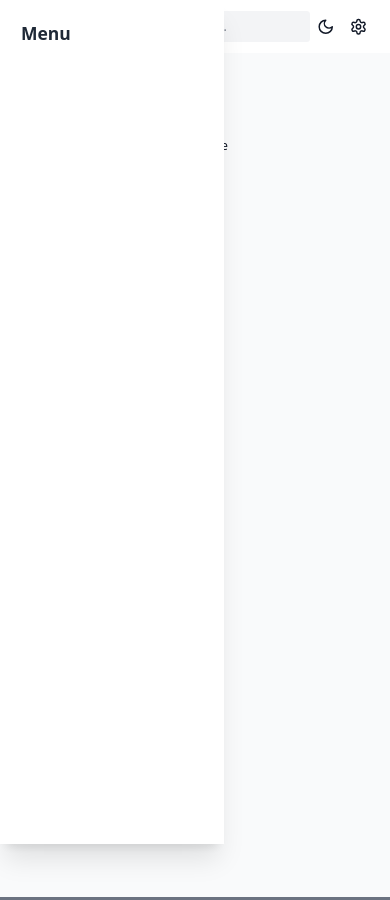
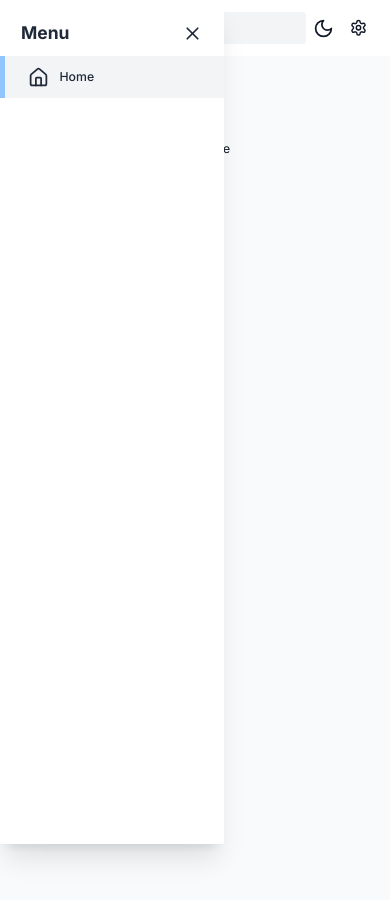
Before and after one commit to Emillyme/ABC-Management, a Next.js app in the folder client/: page / in a window 390 px wide. Built offline with nearby package versions, Linux system fonts and the light colour scheme; no server answers.

Commit message:
Menu hamburguer

```diff
--- a/client/src/app/components/Navbar/index.tsx
+++ b/client/src/app/components/Navbar/index.tsx
@@ -1,65 +1,76 @@
+"use client"
 import React from 'react';
-import { Settings, Search, Moon, Sun } from 'lucide-react';
+import { Settings, Search, Moon, Sun, Menu } from 'lucide-react';
 import Image from 'next/image';
 import Logo from '../../assets/abc.svg';
 import LogoWhite from '../../assets/abcWhite.svg'
 import Link from 'next/link';
 import { useAppDispatch, useAppSelector } from '../../redux';
-import { setIsDarkMode } from '@/state';
+import { setIsDarkMode, setIsSidebarCollapsed } from '@/state';
 
 const Navbar = () => {
   const dispatch = useAppDispatch();
-  // const isSidebarCollapsed = useAppSelector((state) => state.global.isSidebarCollapsed);
+  const isSidebarCollapsed = useAppSelector((state) => state.global.isSidebarCollapsed);
   const isDarkMode = useAppSelector((state) => state.global.isDarkMode);
 
   return (
     <div className="flex items-center justify-between bg-white px-4 py-3 dark:bg-black">
+      <div className="flex items-center gap-4">
+        {/* MENU HAMBURGUER */}
+        {!isSidebarCollapsed ? null : (
+          <button
+            onClick={() => dispatch(setIsSidebarCollapsed(!isSidebarCollapsed))}
+          >
+            <Menu className="h-8 w-8 dark:text-white" />
+          </button>
+        )}
+
         {/* Logo */}
         <Link href="/">
-      <div className="flex items-center">
-      {isDarkMode ? (
-        <Image src={LogoWhite} alt="LogoWhite" width={150} height={150} className="mr-[30px]" />
-      ) : (
-        <Image src={Logo} alt="Logo" width={150} height={150} className="mr-[30px]" />
-      )}
-      </div>
+            <Image
+              src={isDarkMode ? LogoWhite : Logo}
+              alt="Logo"
+              width={150}
+              height={150}
+              className="mr-[13px]"
+            />
         </Link>
+
         {/* Search Bar */}
         <div className="flex items-center gap-8">
+
           <div className="relative flex h-min w-[200px]">
-          <Search className="absolute left-[4px] top-1/2 -translate-y-1/2 mr-2 h-5 w-5 transform cursor-pointer dark:text-white" />
+            <Search className="absolute left-[4px] top-1/2 mr-2 h-5 w-5 -translate-y-1/2 transform cursor-pointer dark:text-white" />
             <input
               className="w-full rounded border-none bg-gray-100 p-2 pl-8 placeholder-gray-500 focus:border-transparent focus:outline-none dark:bg-gray-700 dark:text-white dark:placeholder-white"
               type="search"
-            placeholder="Pesquise aqui..."
+              placeholder="Search..."
             />
           </div>
         </div>
-
-      {/* Icons para o usuario*/}
-      <div className="flex items-center ml-auto">
+      </div>
+      {/* Icons */}
+      <div className="flex items-center">
         <button
-          onClick={() => {
-            dispatch(setIsDarkMode(!isDarkMode));
-          }}
-
+          onClick={() => dispatch(setIsDarkMode(!isDarkMode))}
           className={
             isDarkMode
-            ? "rounded p-2 hover:bg-gray-700"
-            : "rounded p-2 hover:bg-gray-100"}
+              ? `rounded p-2 dark:hover:bg-gray-700`
+              : `rounded p-2 hover:bg-gray-100`
+          }
         >
           {isDarkMode ? (
-            <Sun className="h-5 w-5 cursor-pointer dark:text-white" />
+            <Sun className="h-6 w-6 cursor-pointer dark:text-white" />
           ) : (
-            <Moon className="h-5 w-5 cursor-pointer dark:text-white" />
+            <Moon className="h-6 w-6 cursor-pointer dark:text-white" />
           )}
         </button>
         <Link
           href="/settings"
           className={
             isDarkMode
-            ? "h-min w-min rounded p-2 hover:bg-gray-700"
-            : "h-min w-min rounded p-2 hover:bg-gray-100"
+              ? `h-min w-min rounded p-2 dark:hover:bg-gray-700`
+              : `h-min w-min rounded p-2 hover:bg-gray-100`
           }
         >
           <Settings className="h-5 w-6 cursor-pointer dark:text-white" />
--- a/client/src/app/components/SideBar/index.tsx
+++ b/client/src/app/components/SideBar/index.tsx
@@ -3,27 +3,90 @@
 import React, { useState } from 'react'
 import Image from 'next/image';
 import Link from 'next/link';
+import { LucideIcon, X } from 'lucide-react';
+import { usePathname } from 'next/navigation';
+import { useAppDispatch, useAppSelector } from '@/app/redux';
+import { Home } from 'lucide-react'
+import { setIsSidebarCollapsed } from '@/state';
 
 const SideBar = () => {
     const [showProjects, setShowProjects] = useState(true); // Para mostrar ou não os projetos
     const [showPriority, setShowPriority] = useState(true); // Para mostrar ou não as prioridades
 
+    const dispatch = useAppDispatch();
+    const isSidebarCollapsed = useAppSelector(
+        (state) => state.global.isSidebarCollapsed
+    );
     // Para a sideabar ficar em coluna e fixada no canto esquerdo
-    const sidebarClassNames = 'fixed flex flex-col h-[100%] justify-between shadow-xl transition-all duration-300 h-full z-40 dark:bg-black overflow-y-auto bg-white w-64';
+    const sidebarClassNames = `fixed flex flex-col h-[100%] justify-between shadow-xl transition-all duration-300 h-full z-40 dark:bg-black overflow-y-auto bg-white ${isSidebarCollapsed ? "w-0 hidden" : "w-64"}`;
 
   return (
     <div className={sidebarClassNames}>
         <div className="flex h-[100%] flex-col w-full justify-start">
-            <div className="z-50 flex min-h-[56px] w-64 items-center justify-start bg-white px-6 pt-3 dark:bg-black">
+            <div className="z-50 flex min-h-[56px] w-64 items-center justify-between bg-white px-6 pt-3 dark:bg-black">
                 <div className="text-xl font-bold text-gray-800 dark:text-white text-left">
                     Menu
                 </div>
+                {isSidebarCollapsed ? null : (
+                    <button className="py-3" onClick={() => {dispatch(setIsSidebarCollapsed(!isSidebarCollapsed))}}>
+                        <X className='h-6 w-6 text-gray-800 hover:text-gray-500 dark:text-white' />
+                    </button>
+                )}
             </div>
-            {/* nnavbar links */}
-
+            {/* navbar links */}
+            <nav className='z-10 w-full'>
+                <SidebarLink
+                    icon={Home}
+                    label="Home"
+                    href="/"
+                />
+            </nav>
         </div>
     </div>
   )
 }
 
+interface SidebarLinkProps{
+    href: string,
+    icon: LucideIcon,
+    label: string,
+    // isCollapsed: boolean;
+}
+
+// Props
+const SidebarLink = ({
+    href,
+    icon: Icon,
+    label,
+    // isCollapsed
+}: SidebarLinkProps ) => {
+    const pathname = usePathname();
+    const isActive = pathname === href || (pathname === "/" && href === "/dashboard")
+    const screenWidth = window.innerWidth;
+
+    const dispatch = useAppDispatch();
+    const isSidebarCollapsed = useAppSelector(
+        (state) => state.global.isSidebarCollapsed
+    );
+
+    return (
+        <Link href={href} className="w-full">
+          <div
+            className={`relative flex cursor-pointer items-center gap-3 transition-colors hover:bg-gray-100 dark:bg-black dark:hover:bg-gray-700 ${
+              isActive ? "bg-gray-100 text-white dark:bg-gray-600" : ""
+            } justify-start px-8 py-3`}
+          >
+            {isActive && (
+              <div className="absolute left-0 top-0 h-[100%] w-[5px] bg-blue-200" />
+            )}
+
+            <Icon className="h-6 w-6 text-gray-800 dark:text-gray-100" />
+            <span className={`font-medium text-gray-800 dark:text-gray-100`}>
+              {label}
+            </span>
+          </div>
+        </Link>
+      );
+}
+
 export default SideBar;
--- /dev/null
+++ b/client/src/app/components/loadingSpinner/index.tsx
@@ -0,0 +1,10 @@
+"use client"
+import React from 'react';
+
+const LoadingSpinner = () => (
+  <div className="flex justify-center items-center h-screen">
+    <div className="animate-spin rounded-full border-4 border-t-4 border-gray-200 border-t-blue-500 w-16 h-16"></div>
+  </div>
+);
+
+export default LoadingSpinner;
--- a/client/src/app/dashboardWrapper.tsx
+++ b/client/src/app/dashboardWrapper.tsx
@@ -1,14 +1,13 @@
-"use client"
+"use client";
 
-import React, { useEffect} from 'react';
-import Navbar from "./components/Navbar"
-import Sidebar from "./components/SideBar"
+import React, { useEffect } from 'react';
+import Navbar from "./components/Navbar";
+import Sidebar from "./components/SideBar";
 import StoreProvider, { useAppSelector } from './redux';
 
 const DashboardLayout = ({ children }: { children: React.ReactNode }) => {
-  const isSidebarCollapsed = useAppSelector(
-    (state) => state.global.isSidebarCollapsed);
-  const isDarkMode = useAppSelector((state) => state.global.isDarkMode);
+  const isSidebarCollapsed = useAppSelector(state => state.global.isSidebarCollapsed);
+  const isDarkMode = useAppSelector(state => state.global.isDarkMode);
 
   useEffect(() => {
     if (isDarkMode) {
@@ -16,11 +15,11 @@
     } else {
       document.documentElement.classList.remove("dark");
     }
-  });
+  }, [isDarkMode]); // Adicionando isDarkMode como dependência
 
   return (
     <div className="flex min-h-screen w-full bg-gray-50 text-gray-900">
-      <Sidebar />
+      <Sidebar /> {/* Passando estado para Sidebar, se necessário */}
       <main
         className={`flex w-full flex-col bg-gray-50 dark:bg-dark-bg ${
           isSidebarCollapsed ? "" : "md:pl-64"
@@ -36,7 +35,7 @@
 const DashboardWrapper = ({ children }: { children: React.ReactNode }) => {
   return (
     <StoreProvider>
-        <DashboardLayout>{children}</DashboardLayout>
+      <DashboardLayout>{children}</DashboardLayout>
     </StoreProvider>
   );
 };
--- a/client/src/app/layout.tsx
+++ b/client/src/app/layout.tsx
@@ -1,21 +1,12 @@
 import type { Metadata } from "next";
-import localFont from "next/font/local";
+import { Inter } from "next/font/google";
 import "./globals.css";
 import DashboardWrapper from "./dashboardWrapper";
 
-const geistSans = localFont({
-  src: "./fonts/GeistVF.woff",
-  variable: "--font-geist-sans",
-  weight: "100 900",
-});
-const geistMono = localFont({
-  src: "./fonts/GeistMonoVF.woff",
-  variable: "--font-geist-mono",
-  weight: "100 900",
-});
+const inter = Inter({ subsets: ["latin"] });
 
 export const metadata: Metadata = {
-  title: "Create Next App",
+  title: "Bosch ABC",
   description: "Generated by create next app",
 };
 
@@ -26,9 +17,7 @@
 }>) {
   return (
     <html lang="en">
-      <body
-        className={`${geistSans.variable} ${geistMono.variable} antialiased`}
-      >
+      <body className={inter.className}>
         <DashboardWrapper>{children}</DashboardWrapper>
       </body>
     </html>
--- a/client/src/app/redux.tsx
+++ b/client/src/app/redux.tsx
@@ -6,8 +6,8 @@
   useSelector,
   Provider,
 } from "react-redux";
-import globalReducer from "../state/index";
-import { api } from "../state/api";
+import globalReducer from "@/state";
+import { api } from "@/state/api";
 import { setupListeners } from "@reduxjs/toolkit/query";
 
 import {
--- a/client/src/state/index.tsx
+++ b/client/src/state/index.tsx
@@ -1,8 +1,8 @@
-import { createSlice, PayloadAction } from '@reduxjs/toolkit'
+import { createSlice, PayloadAction } from "@reduxjs/toolkit";
 
-export interface initialStateTypes{
-    isSidebarCollapsed: boolean; // A sidebar ta aberta ou fechada (true, false)
-    isDarkMode: boolean; // O modo dark ta ligado ou desligado (true, false)
+export interface initialStateTypes {
+  isSidebarCollapsed: boolean;
+  isDarkMode: boolean;
 }
 
 const initialState: initialStateTypes = {
@@ -11,17 +11,17 @@
 };
 
 export const globalSlice = createSlice({
-    name: 'global',
+  name: "global",
   initialState,
   reducers: {
     setIsSidebarCollapsed: (state, action: PayloadAction<boolean>) => {
-            state.isSidebarCollapsed = action.payload
+      state.isSidebarCollapsed = action.payload;
     },
     setIsDarkMode: (state, action: PayloadAction<boolean>) => {
-            state.isDarkMode = action.payload
+      state.isDarkMode = action.payload;
     },
-    }
+  },
 });
 
-export const { setIsDarkMode,  setIsSidebarCollapsed} = globalSlice.actions;
+export const { setIsSidebarCollapsed, setIsDarkMode } = globalSlice.actions;
 export default globalSlice.reducer;
```
Also changed, not shown: 1 other file (tests, documents, lock files or other folders). Lines whose indentation alone changed are shown as unchanged.
